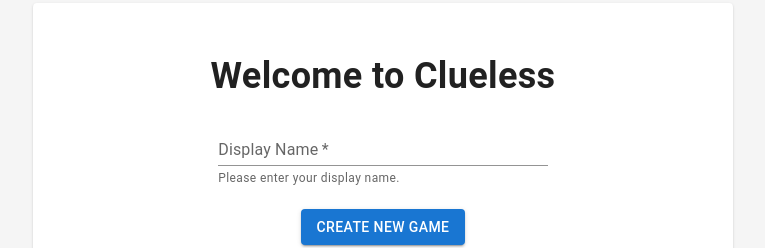
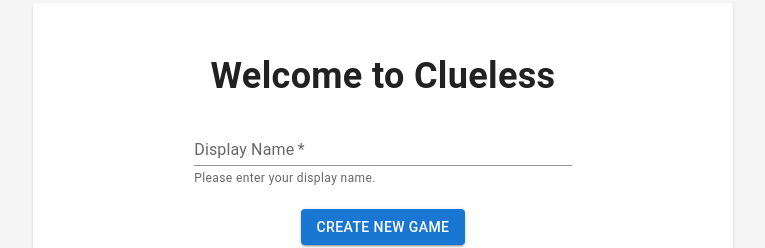
Before and after one commit to r2dliu/clueless, a Next.js app in the folder web/: page / in a window 1280 px wide. Shown: the part 347-595 px from the top of the page, without its empty margins (257-1022 px from the left). Built offline with nearby package versions, Linux system fonts and the light colour scheme.

Commit message:
Removed unused class.

```diff
--- a/web/components/Canvas/MainMenu/MainMenu.jsx
+++ b/web/components/Canvas/MainMenu/MainMenu.jsx
@@ -41,7 +41,6 @@ function MainMenu({ setGameId, setClientId }) {
           Welcome to Clueless
         </Typography>
         <Container className={styles.menuContent}>
-          <Container className={styles.userId}>
           <TextField
             onChange={(e) => setClientIdInput(e.target.value)}
             label="Display Name"
@@ -50,7 +49,6 @@ function MainMenu({ setGameId, setClientId }) {
             fullWidth
             required
           />
-          </Container>
           <Container className={styles.createGame}>
             <Button variant="contained" onClick={createNewGame}>
               Create New Game
```
Lines whose indentation alone changed are shown as unchanged.
